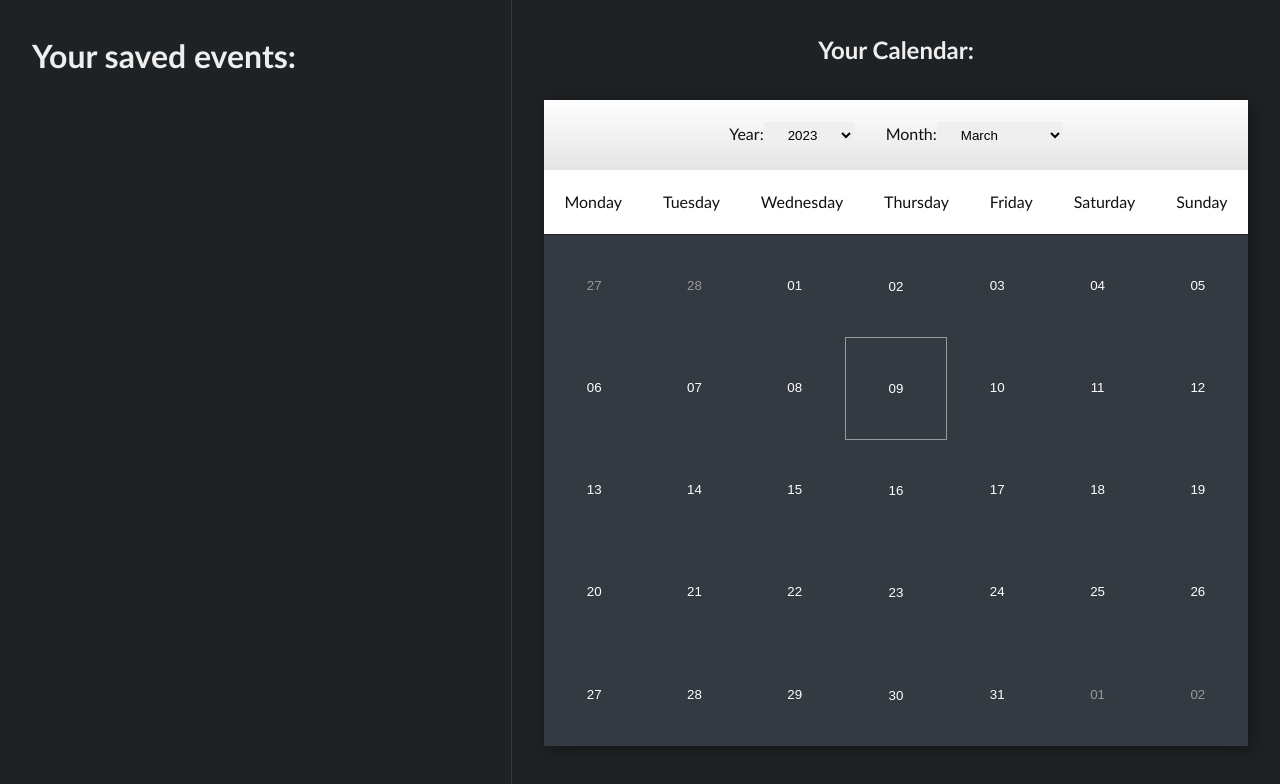
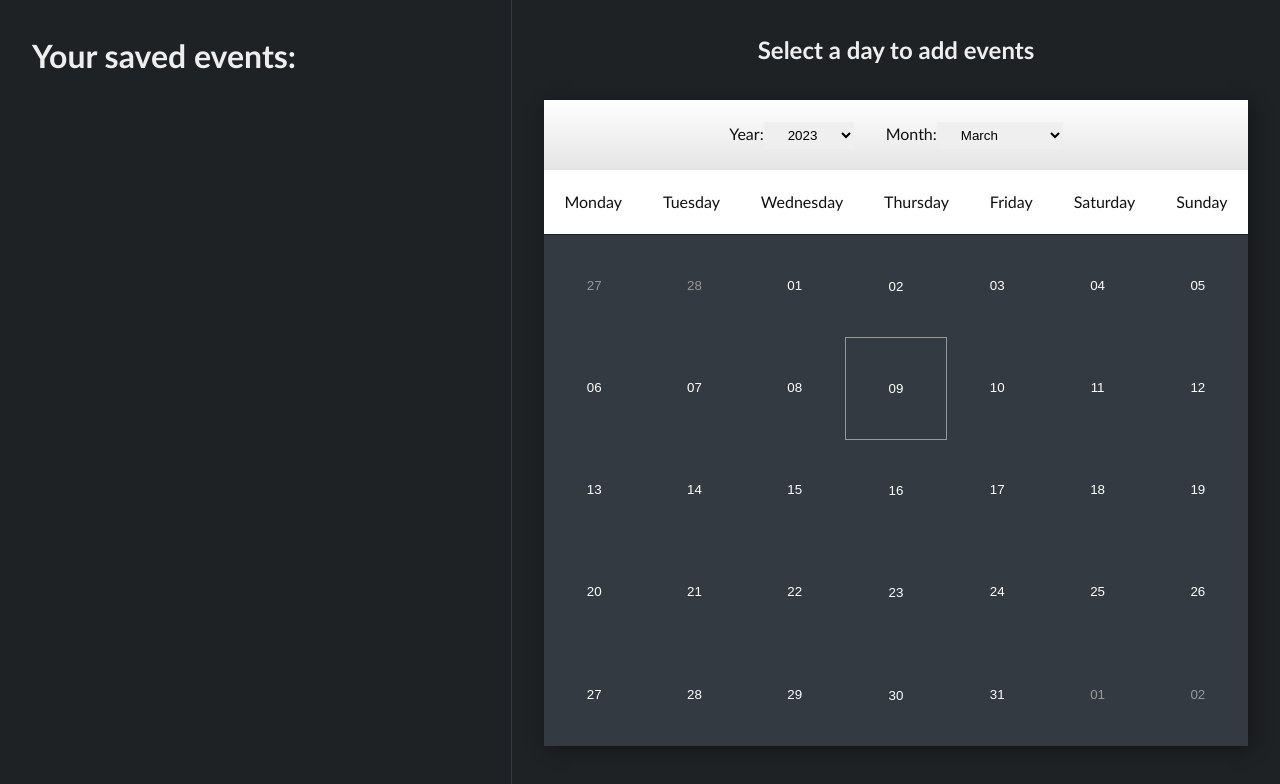
Before and after one commit to adamdgit/calendar, a React (Vite) app: page / in a window 1280 px wide. Shown: the top 784 px of the page. Built offline with nearby package versions, Linux system fonts and the light colour scheme.

Commit message:
Updated heading for calendar section

```diff
--- a/src/App.tsx
+++ b/src/App.tsx
@@ -39,7 +39,7 @@ function App() {
       </div>
 
       <div className="right">
-        <h2>Your Calendar:</h2>
+        <h2>Select a day to add events</h2>
         <Calendar
           setPopupIsVisible={setPopupIsVisible}
           setSelectedDate={setSelectedDate}
```
